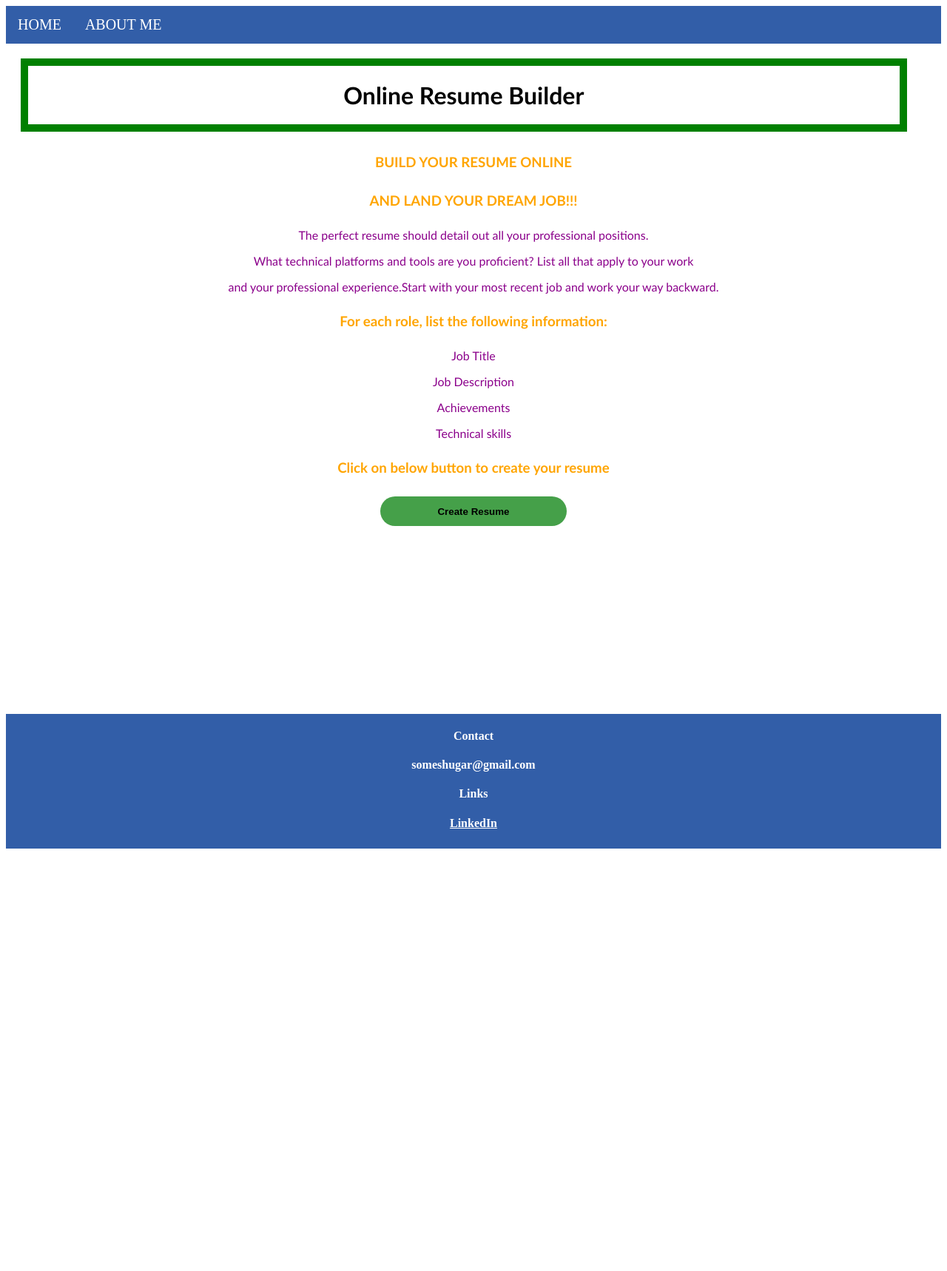
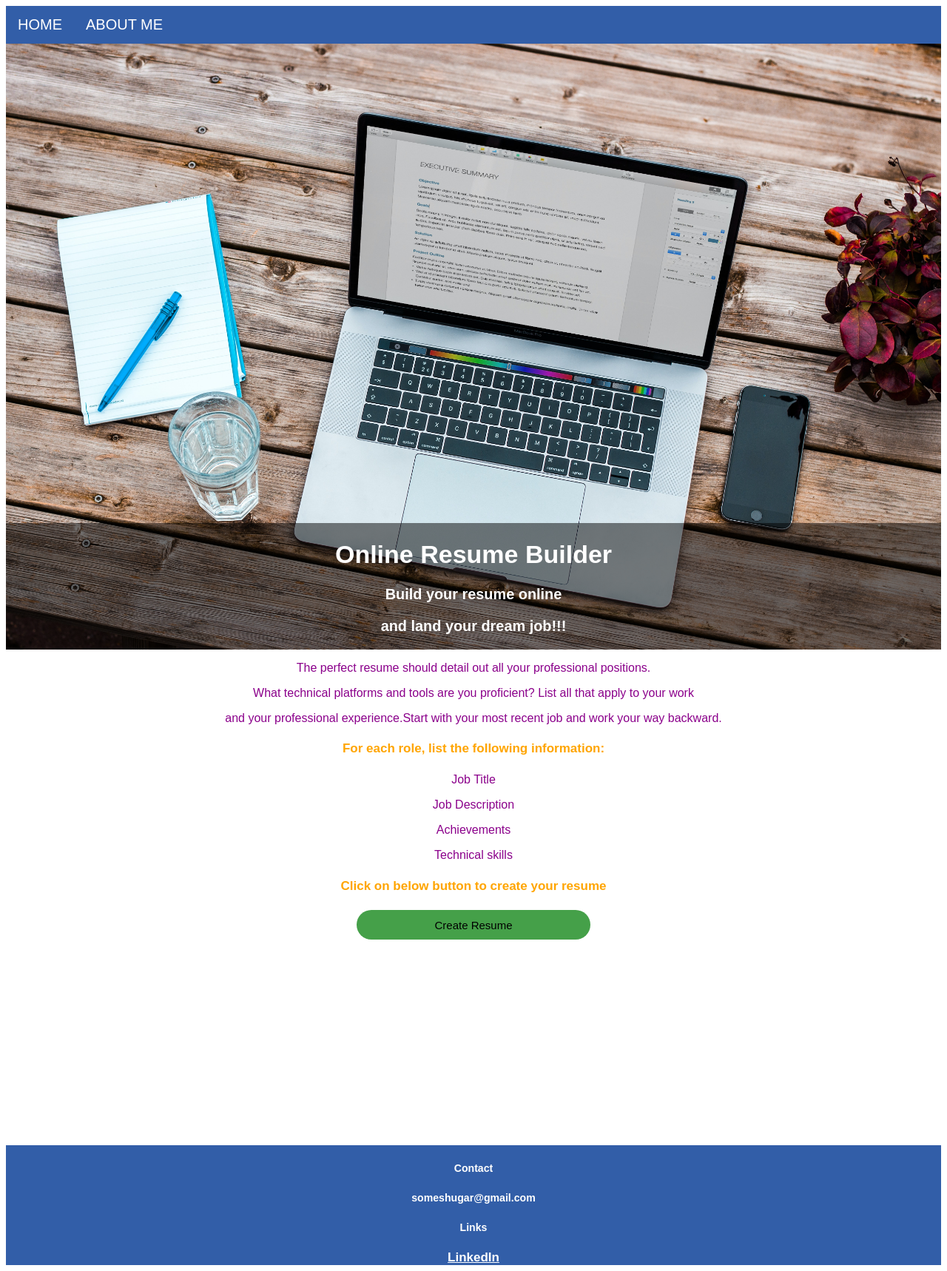
Before and after one commit to someshugar445/Resume_Creator_flask_app, a Flask app: page / in a window 1280 px wide. Shown: the whole page at 74% size. Before the commit the page ends 1147 px from the top, so only its background shows below. Run offline with Flask 2, Linux system fonts and the light colour scheme; some libraries are stand-ins or nearby versions.

Commit message:
modified font style added image in home

```diff
--- a/static/css/template.css
+++ b/static/css/template.css
@@ -1,17 +1,9 @@
-body {
-   background-color: White ;
-}
-h1 {
-  text-align: center;
-  color: black;
-}
 #page-container {
   position: relative;
   min-height: 40vh;
 }
 
   .footer {
-   padding-bottom: 2%;
    position: absolute;
    bottom: 0;
    width: 100%;
@@ -23,7 +15,7 @@ h1 {
    background: #e2231a;
    color: white;
         }
-h3{
+h4{
   text-align: center;
   color: #FFA500;
 }
@@ -31,7 +23,6 @@ p{
   text-align: center;
   font-size: medium;
   color: #8B008B;
-  font-family: "Trebuchet MS", Helvetica, sans-serif;
 }
 
     ul {
@@ -65,18 +56,34 @@ p{
       background-color: #4CAF50;
     }
 	h1 {
-  font-family: "Trebuchet MS", Helvetica, sans-serif;
-  background-color: White;
-  width: 90%;
-  border: 10px solid green;
-  padding: 20px;
-  margin: 20px;
+  text-align: center;
+  color: white;
 }
 	h3 {
-  font-family: "Trebuchet MS", Helvetica, sans-serif;
-  background-color: White;
-  width: 60%;
-  border: 5px ;
-  padding: 10px;
-  margin: 10px;
+  text-align: center;
+  color: white;
 }
+* {
+  box-sizing: border-box;
+}
+
+body {
+  font-family: Arial;
+  font-size: 17px;
+}
+
+.container {
+  position: relative;
+  max-width: 100%;
+}
+
+.container img {vertical-align: middle;}
+
+.container .content {
+  position: absolute;
+  bottom: 0;
+  background: rgb(0, 0, 0); /* Fallback color */
+  background: rgba(0, 0, 0, 0.5); /* Black background with 0.5 opacity */
+  color: #f1f1f1;
+  width: 100%;
+}
--- a/template/about.html
+++ b/template/about.html
@@ -13,7 +13,7 @@
   <div class="container">
   <div class="about_me">
     <br>
-    <h3>About me</h3>
+    <h4>About me</h4>
       <p>Working as a Python Automation Developer in TCS and passionate about cutting-edge</p>
       <p>technology and solving real world problems, with previous experience in Quality Assurance -automation and manual testing.</p>
       <p>I am actively seeking to leverage my machine learning expertise in different areas.</p>
--- a/template/home.html
+++ b/template/home.html
@@ -1,29 +1,35 @@
 {% extends "template.html" %}
 {% block content %}
-
-  <head>
+<head>
     <meta charset="utf-8">
     <link rel="stylesheet" href="{{ url_for('static', filename='css/template.css') }}">
     <title>Online Resume Builder</title>
-  </head>
+</head>
+<body>
 
-  <body>
+
+<div class="container" style="text-align:center;">
+  <img src="/static/images/notebook1.jpg" alt="Notebook" style="width:100%;">
+  <div class="content">
+    <h1 class="header">Online Resume Builder</h1>
+	<h3>Build your resume online</h3>
+    <h3>and land your dream job!!!</h3>
+  </div>
+</div>
+
   <center>
-    <h3>BUILD YOUR RESUME ONLINE</h3>
-    <h3>AND LAND YOUR DREAM JOB!!!</h3>
-
 	<p>The perfect resume should detail out all your professional positions.
 	<p>What technical platforms and tools are you proficient? List all that apply to your work</p>
 	<p>and your professional experience.Start with your most recent job and work your way backward.</p>
 	<div>
-		<h3>For each role, list the following information:</h3>
+		<h4>For each role, list the following information:</h4>
 			<p>Job Title<p>
 			<p>Job Description<p>
 			<p>Achievements<p>
 			<p>Technical skills<p>
 	</div>
-	<h3>Click on below button to create your resume</h3>
-    <button type="submit" style="border-radius: 20px;border: none;cursor: pointer;margin: 8px 0;width: 20%;height: 40px;background-color: #45a049;" onclick="window.location.href='{{ url_for( 'submit') }}';"><strong>Create Resume<strong></button>
+	<h4>Click on below button to create your resume</h4>
+    <button type="submit" style="font-size:15px;border-radius: 20px;border:none;width: 25%;height: 40px;background-color: #45a049;" onclick="window.location.href='{{ url_for( 'submit') }}';">Create Resume</button>
   </center>
   <br><br><br>
   <br><br><br>
--- a/template/submit.html
+++ b/template/submit.html
@@ -2,6 +2,9 @@
 
 {% block content %}
 <style>
+.form{
+ padding-top:20px;
+ }
 .form-groups {
   text-align: center;
   color: Black;
@@ -40,6 +43,7 @@ border: solid 1px black;
 }
 </style>
 <body>
+<br>
     <form action="{{ url_for('submit') }}" id="form" class="form-groups" method=post>
       <div>
           <div class="form-group-label">
--- a/template/template.html
+++ b/template/template.html
@@ -34,7 +34,6 @@
     <li><a href="{{ url_for('about') }}">ABOUT ME</a></li>
 </ul>
 
-
 <div class="flashes">
     {%for message in get_flashed_messages() %}
     <div class="toast" id="toast_panel" style="position: absolute ; top: 10;right:0;width:20%;height:10%">
@@ -49,11 +48,6 @@
 
 {% block header %}
 
-<header>
-    <div class="container">
-        <h1 class="header">Online Resume Builder</h1>
-    </div>
-</header>
 
 {% endblock header %}
 
@@ -68,9 +62,9 @@
    </div>
 <footer class="footer">
   <div>
-        <h4 class="text-uppercase">Contact</h4>
-        <h4>someshugar@gmail.com</h4>
-        <h4 class="text-uppercase">Links</h4>
+        <h5>Contact</h5>
+        <h5>someshugar@gmail.com</h5>
+        <h5>Links</h5>
         <div>
             <a href="https://www.linkedin.com/in/somesh-ugar-791b28103/" style="color: white"><strong>LinkedIn</strong></a>
         </div>
```
Also changed, not shown: static/images/Resume2.png (renamed from static/Resume2.png), static/images/Resumetips.png (renamed from static/Resumetips.png), static/images/notebook.jpg (added), static/images/notebook1.jpg (added).
